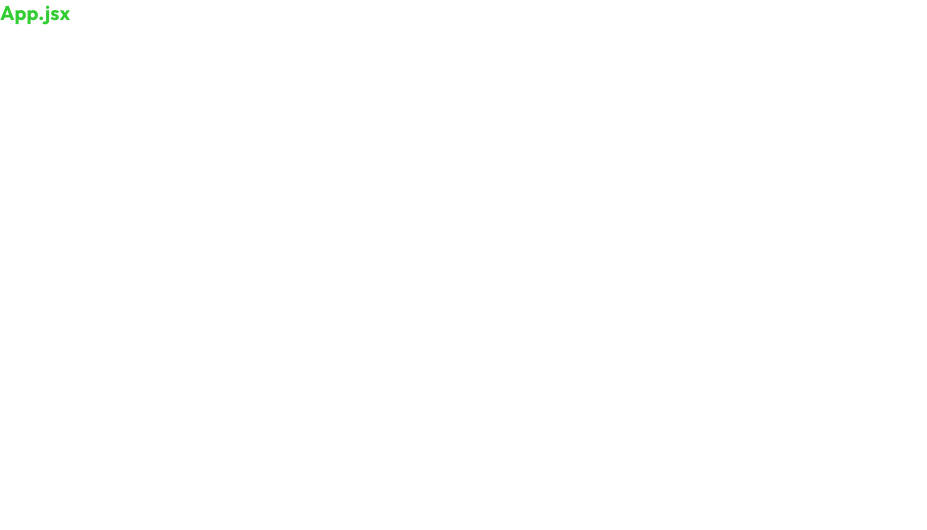
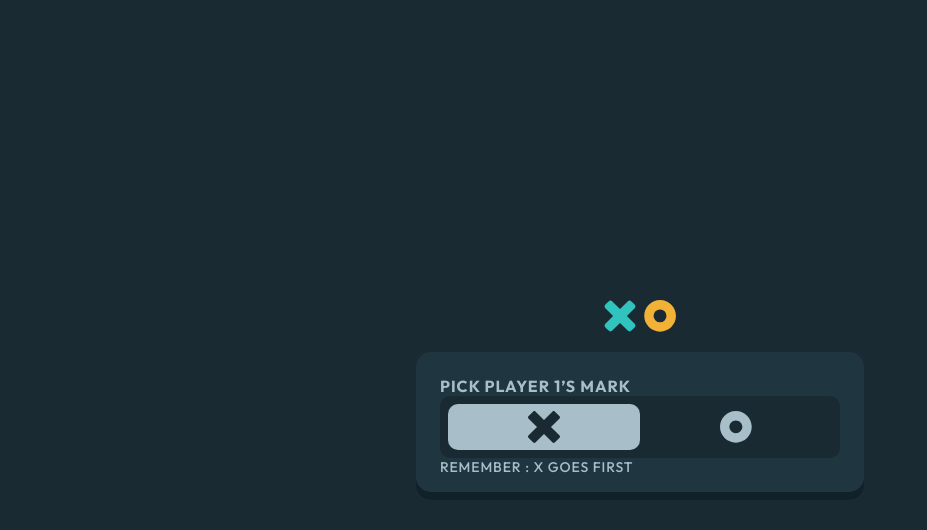
Before and after one commit to Tig-ranK/tic-tac-toe, a React (Vite) app: page / in a window 1280 px wide. Shown: the top 530 px of the page, without its empty margins (0-927 px from the left). Built offline with nearby package versions, Linux system fonts and the light colour scheme.

Commit message:
Create HomePage with mark picker for first player + Keep the toggle state in HomePage locally

```diff
--- /dev/null
+++ b/src/common/Button.jsx
@@ -0,0 +1,3 @@
+export const Button = () => {
+   return <div>Button</div>;
+};
--- a/src/components/App.jsx
+++ b/src/components/App.jsx
@@ -1,10 +1,19 @@
-import styled from "styled-components";
+import styled from 'styled-components';
+import { HomePage } from '../pages/HomePage';
 
 export const App = () => {
-   return <Wrapper>App.jsx</Wrapper>;
+   return (
+      <Wrapper>
+         <HomePage />
+      </Wrapper>
+   );
 };
 
-const Wrapper = styled.h1`
-  color: limegreen;
-  font-size: 2rem;
-`
+const Wrapper = styled.div`
+   min-height: 100vh;
+   height: 100%;
+   background-color: var(--dark-navy);
+   display: grid;
+   place-items: center;
+   color: var(--silver);
+`;
--- /dev/null
+++ b/src/pages/HomePage/HomePage.jsx
@@ -0,0 +1,83 @@
+import styled from 'styled-components';
+import { useState } from 'react';
+// Components
+import { Button } from '../../common/Button';
+import { ToggleBtn } from './ToggleBtn';
+// SVG
+import { ReactComponent as Logo } from '../../assets/logo.svg';
+import { ReactComponent as IconX } from '../../assets/icon-x-small.svg';
+import { ReactComponent as IconO } from '../../assets/icon-o-small.svg';
+
+export const HomePage = () => {
+   const [activeMark, setActiveMark] = useState('X');
+
+   const pickX = () => setActiveMark('X');
+   const pickO = () => setActiveMark('O');
+
+   return (
+      <Wrapper>
+         <Logo />
+         <PickPlayer>
+            <Title>PICK PLAYER 1’S MARK</Title>
+            <Toggle>
+               <ToggleBtn
+                  icon={<IconX />}
+                  onClick={pickX}
+                  active={activeMark === 'X'}
+               />
+               <ToggleBtn
+                  icon={<IconO />}
+                  onClick={pickO}
+                  active={activeMark === 'O'}
+               />
+            </Toggle>
+            <Subtitle>REMEMBER : X GOES FIRST</Subtitle>
+         </PickPlayer>
+      </Wrapper>
+   );
+};
+
+const Wrapper = styled.main`
+   display: flex;
+   flex-direction: column;
+   align-items: center;
+   gap: 2rem;
+
+   max-width: 46rem;
+`;
+
+const PickPlayer = styled.div`
+   background: var(--semi-dark-navy);
+   box-shadow: inset 0px -8px 0px var(--shadow-dark);
+   border-radius: 1.5rem;
+
+   padding: 2.4rem;
+`;
+
+const Title = styled.h3`
+   font-weight: 700;
+   font-size: 1.6rem;
+   line-height: 2rem;
+   letter-spacing: 1px;
+   text-transform: uppercase;
+   color: var(--silver);
+`;
+
+const Subtitle = styled.p`
+   font-weight: 500;
+   font-size: 1.4rem;
+   line-height: 1.8rem;
+   letter-spacing: 0.875px;
+   color: var(--silver);
+`;
+
+const Toggle = styled.div`
+   padding: 0.8rem;
+   display: flex;
+   background: var(--dark-navy);
+   border-radius: 1rem;
+`;
+
+// const NewGameCpu = styled(Button);
+
+// const NewGamePlayer = styled(Button);
--- /dev/null
+++ b/src/pages/HomePage/ToggleBtn.jsx
@@ -0,0 +1,32 @@
+import styled, { css } from 'styled-components';
+
+export const ToggleBtn = ({ active, icon, onClick }) => {
+   return (
+      <Wrapper onClick={onClick} active={active}>
+         {icon}
+      </Wrapper>
+   );
+};
+
+const Wrapper = styled.button`
+   background-color: var(--dark-navy);
+   border-radius: 10px;
+   border: none;
+
+   display: grid;
+   place-items: center;
+   padding: 0.5em 6em;
+   > svg {
+      fill: var(--silver);
+   }
+
+   ${(props) =>
+      props.active &&
+      css`
+         background-color: var(--silver);
+
+         > svg {
+            fill: var(--dark-navy);
+         }
+      `}
+`;
--- /dev/null
+++ b/src/pages/HomePage/index.jsx
@@ -0,0 +1 @@
+export { HomePage } from './HomePage';
```
Also changed, not shown: src/assets/icon-o-small.svg (added), src/assets/icon-x-small.svg (added).
